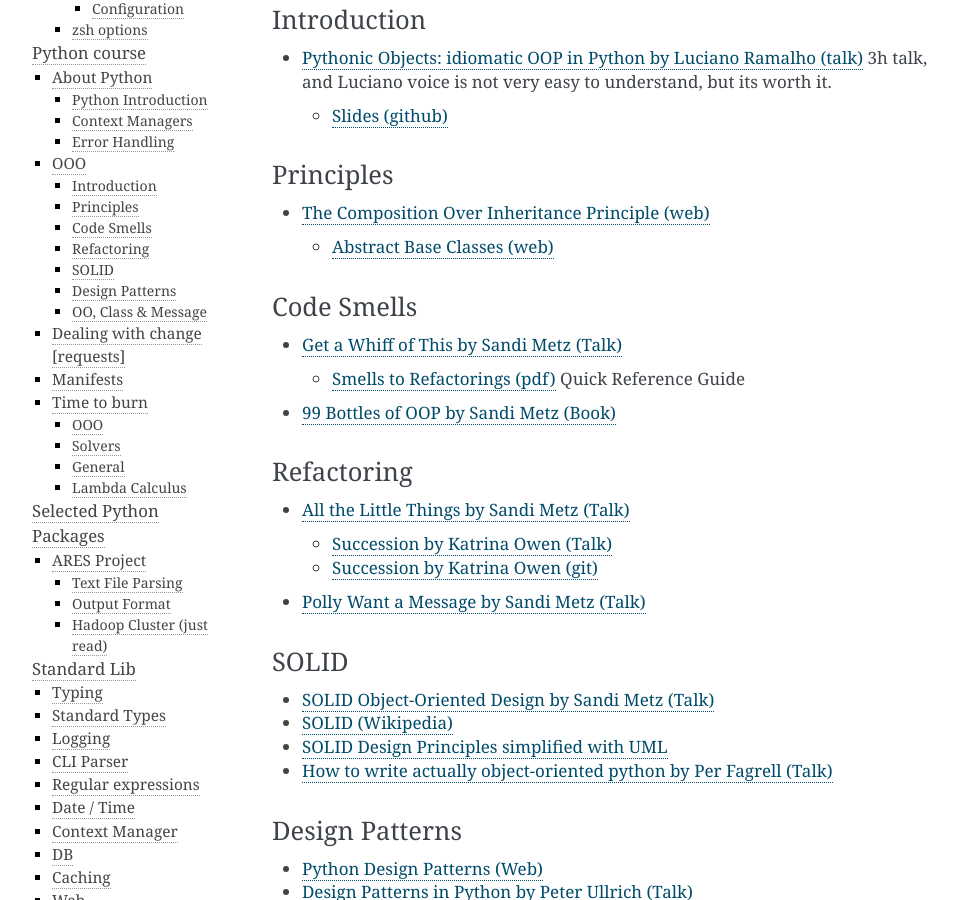
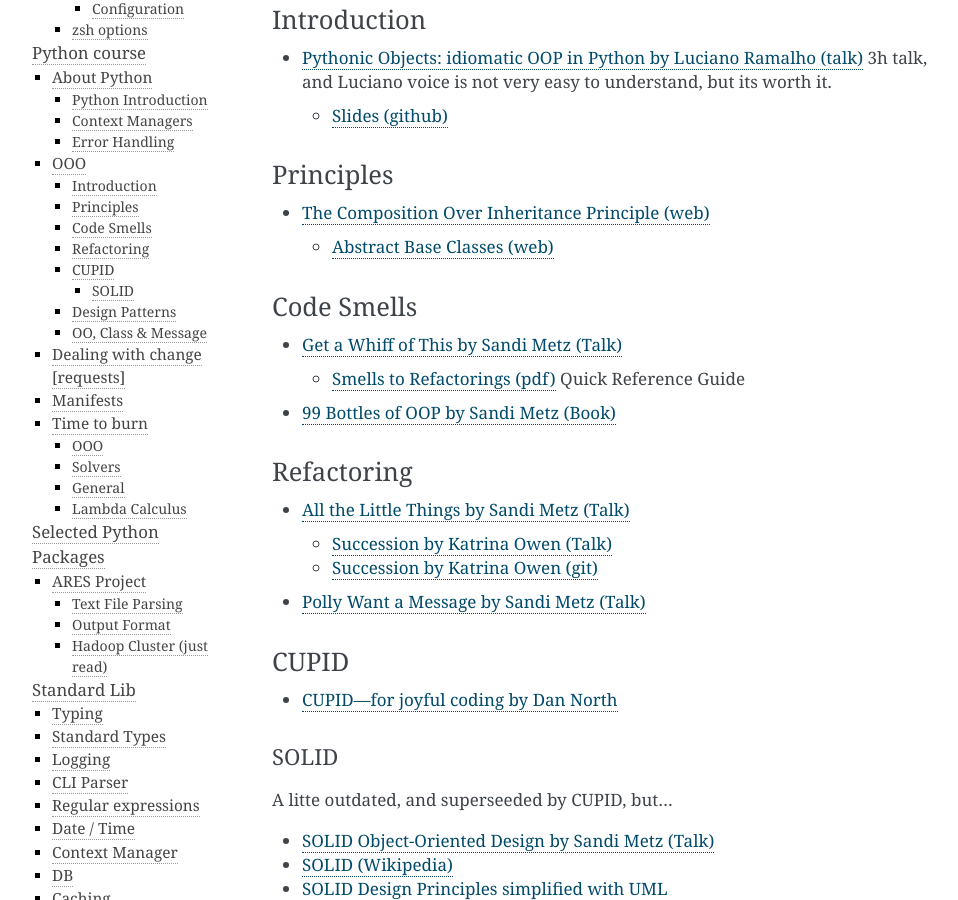
Before and after one commit to cruisen/cli-calc, a Sphinx documentation site: the page built from docs/extras/teaching.md, in a window 1280 px wide and 900 px high, scrolled down 1056 px. Shown: the whole window, without its empty margins (148-1106 px from the left). Built offline with Sphinx 7.4.7, drawn with Linux system fonts in a browser that asks for light colours.

Commit message:
adds CUPID, make SOLID 2nd

```diff
--- a/docs/extras/teaching.md
+++ b/docs/extras/teaching.md
@@ -47,7 +47,11 @@ From:
   * [Succession by Katrina Owen (git)](https://github.com/kytrinyx/succession)
 * [Polly Want a Message by Sandi Metz (Talk)](https://www.youtube.com/watch?v=YtROlyWWhV0)
 
-### SOLID
+### CUPID
+* [CUPID—for joyful coding by Dan North](https://dannorth.net/2022/02/10/cupid-for-joyful-coding/)
+
+#### SOLID
+A litte outdated, and superseeded by CUPID, but...
 * [SOLID Object-Oriented Design by Sandi Metz (Talk)](https://www.youtube.com/watch?v=v-2yFMzxqwU)
 * [SOLID (Wikipedia)](https://en.wikipedia.org/wiki/SOLID)
 * [SOLID Design Principles simplified with UML](https://medium.com/@RikamPalkar/solid-design-principles-simplified-with-uml-8432a3406248)
```
